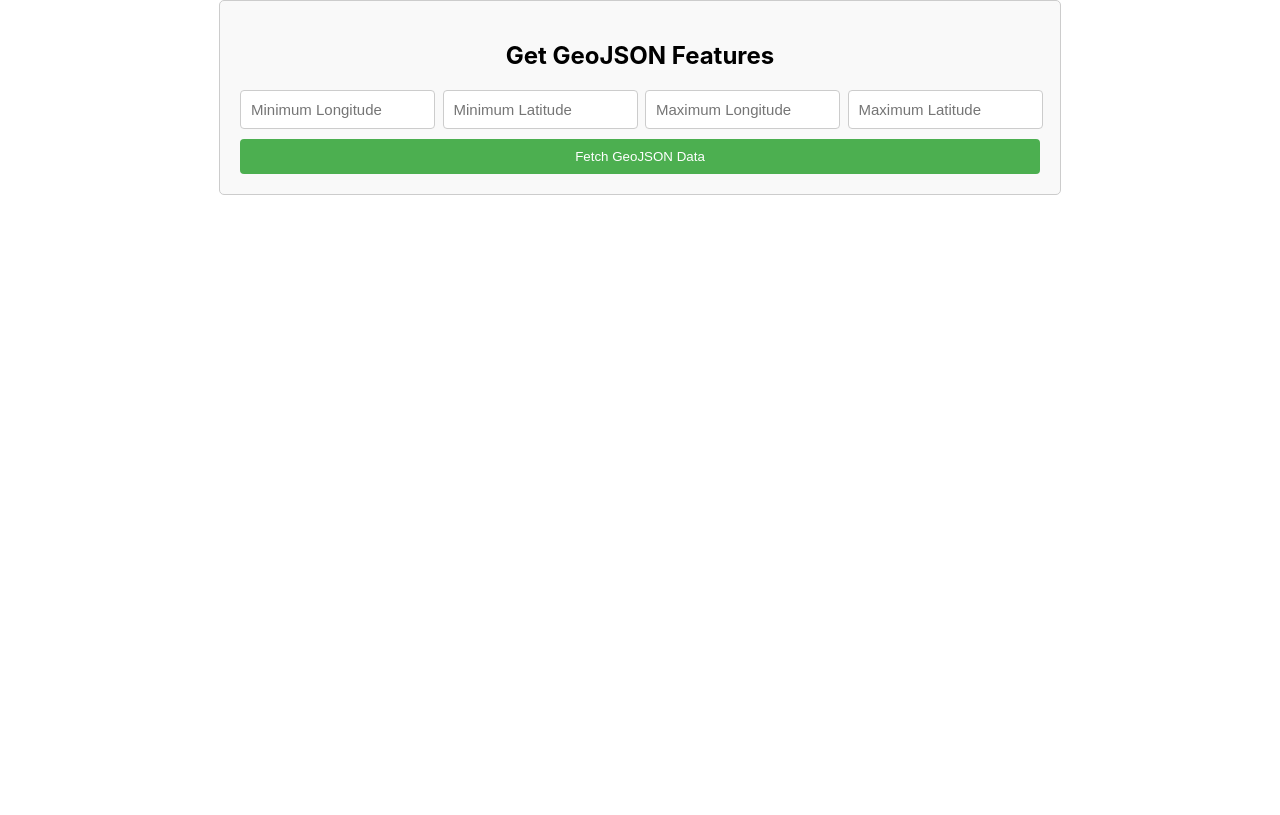
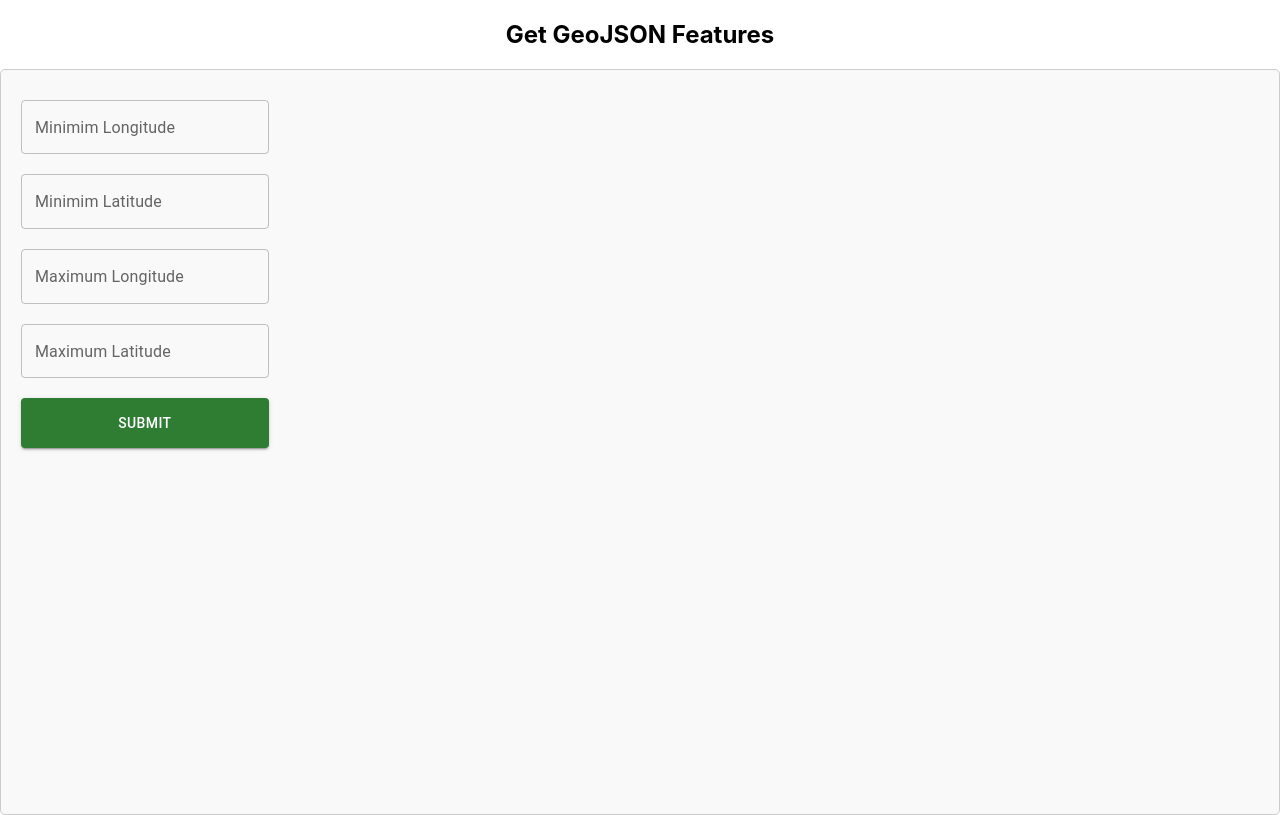
Before and after one commit to Rania-kh/geo-json-fetch, a React (Create React App) app: page / in a window 1280 px wide. Built offline with nearby package versions, Linux system fonts and the light colour scheme.

Commit message:
add formik and yup for validation

```diff
--- a/src/App.css
+++ b/src/App.css
@@ -32,6 +32,7 @@
   from {
     transform: rotate(0deg);
   }
+
   to {
     transform: rotate(360deg);
   }
--- a/src/components/GeolocationBox.css
+++ b/src/components/GeolocationBox.css
@@ -1,32 +1,46 @@
 .geolocation-box {
-    max-width: 800px;
-    margin: 0 auto;
+    display: flex;
+    flex-direction: row;
+    gap: 10px;
+    max-width: 100%;
+    justify-content: space-between;
     padding: 20px;
     border: 1px solid #ccc;
     border-radius: 5px;
     background-color: #f9f9f9;
+    min-height: 88vh;
 }
 
 h2 {
     text-align: center;
 }
+
 .error-message {
     color: red;
     margin-top: 10px;
     font-size: 14px;
-  }
+}
+
+.form {
+    display: flex;
+    flex-direction: column;
+    margin-top: 10px;
+    gap: 20px;
+}
 
 .form-container {
-    display: flex;
-    gap: 10px;
+    width: 20%;
     margin-bottom: 10px;
 }
 
+.json-box {
+    max-width: 60%;
+    text-align: left;
+}
+
 input[type="text"] {
-    width: 90%;
-    padding: 10px;
     font-size: 15px;
-    border: 1px solid #ccc;
+    /* border: 1px solid #ccc; */
     border-radius: 4px;
 }
 
@@ -37,7 +51,8 @@ button {
     border: none;
     border-radius: 4px;
     cursor: pointer;
-    width: 100%;
+    width: 96%;
+    margin-left: 0.3rem;
 }
 
 button:hover {
--- a/src/components/GeolocationBox.tsx
+++ b/src/components/GeolocationBox.tsx
@@ -1,24 +1,20 @@
+import { Button } from "@mui/material";
+import { Form, Formik } from "formik";
 import { FeatureCollection, GeoJsonProperties, Geometry } from "geojson";
 import { useState } from "react";
 import { Address } from "../interfaces/map";
 import { fetchGeoJSONData } from "../utils/mapApi";
+import { locationValidationSchema } from "../utils/validations";
 import './GeolocationBox.css';
-import { TextInput } from "./TextInput";
-
+import TextInput from "./TextInput";
 
 function GeolocationBox() {
     const [geoJSONData, setGeoJSONData] = useState<FeatureCollection<Geometry, GeoJsonProperties> | null>(null);
     const [error, setError] = useState<string | null>(null);
-    const [address, setAddress] = useState<Address>({
-        min_lon: '',
-        min_lat: '',
-        max_lon: '',
-        max_lat: ''
-    });
 
-    const fetchGeoJSONDataHandler = async (): Promise<void> => {
+    const handleSubmit = async (values: Address): Promise<void> => {
         try {
-            const { min_lon, min_lat, max_lon, max_lat } = address;
+            const { min_lon, min_lat, max_lon, max_lat } = values;
             const geoJSONData = await fetchGeoJSONData(min_lon, min_lat, max_lon, max_lat);
             setGeoJSONData(geoJSONData);
             setError(null);
@@ -28,25 +24,42 @@ function GeolocationBox() {
         }
     };
 
-    const updateAddressField = (field: keyof Address) => (e: React.ChangeEvent<HTMLInputElement>) => {
-        const { value } = e.currentTarget;
-        setAddress(prevAddress => ({ ...prevAddress, [field]: value }));
+    const initialValues: Address = {
+        min_lon: '',
+        min_lat: '',
+        max_lon: '',
+        max_lat: '',
     };
 
     return (
-        <div className="geolocation-box">
+        <div>
             <h2>Get GeoJSON Features</h2>
-            <form>
+            <div className="geolocation-box">
                 <div className="form-container">
-                    <TextInput field="min_lon" onChange={updateAddressField} placeholder="Minimum Longitude" value={address.min_lon} />
-                    <TextInput field="min_lat" onChange={updateAddressField} placeholder="Minimum Latitude" value={address.min_lat} />
-                    <TextInput field="max_lon" onChange={updateAddressField} placeholder="Maximum Longitude" value={address.max_lon} />
-                    <TextInput field="max_lat" onChange={updateAddressField} placeholder="Maximum Latitude" value={address.max_lat} />
+                    <Formik initialValues={initialValues} validationSchema={locationValidationSchema} onSubmit={handleSubmit}>
+                        {/* <div className="form">
+                        </div> */}
+                        {({ isSubmitting }) => (
+                            <Form>
+                                <div className="form">
+                                    {/* Use the TextInput component */}
+                                    <TextInput label="Minimim Longitude" name="min_lon" placeholder="-122.4313" />
+                                    <TextInput label="Minimim Latitude" name="min_lat" placeholder="37.7749" />
+                                    <TextInput label="Maximum Longitude" name="max_lon" placeholder="-122.4088" />
+                                    <TextInput label="Maximum Latitude" name="max_lat" placeholder="37.7889" />
+                                    <Button type="submit" disabled={isSubmitting} variant="contained" color="success" fullWidth sx={{ height: 50 }}>
+                                        Submit
+                                    </Button>
+                                </div>
+                            </Form>
+                        )}
+                    </Formik>
+                    {error && <div className="error-message">Error: {error}</div>}
                 </div>
-            </form>
-            <button onClick={fetchGeoJSONDataHandler}>Fetch GeoJSON Data</button>
-            {geoJSONData && <pre>{JSON.stringify(geoJSONData, null, 2)}</pre>}
-            {error && <div className="error-message">Error: {error}</div>}
+                <div className="json-box">
+                    {geoJSONData && <pre>{JSON.stringify(geoJSONData, null, 2)}</pre>}
+                </div>
+            </div>
         </div>
     );
 }
--- a/src/components/TextInput.tsx
+++ b/src/components/TextInput.tsx
@@ -1,21 +1,28 @@
-import { FC } from "react";
+// TextInput.tsx
 
-interface Props {
-    value: string
-    placeholder: string
-    field: string
-    onChange: Function
-}
-export const TextInput: FC<Props> = (props) => {
+import { TextField, TextFieldProps } from '@mui/material';
+import { FieldAttributes, useField } from 'formik';
+import React from 'react';
+
+type TextInputProps = {
+    label: string;
+} & FieldAttributes<{}> & TextFieldProps;
+
+const TextInput: React.FC<TextInputProps> = ({ label, ...props }) => {
+    const [field, meta] = useField(props);
+
     return (
         <div>
-            <input
-                value={props.value}
-                placeholder={props.placeholder}
-                onChange={props.onChange(props.field)}
-                id={props.field}
-                type={'text'}
+            <TextField
+                {...field}
+                {...props}
+                label={label}
+                error={meta.touched && !!meta.error}
+                helperText={meta.touched && meta.error}
+                fullWidth
             />
         </div>
-    )
-}
+    );
+};
+
+export default TextInput;
--- /dev/null
+++ b/src/utils/validations.js
@@ -0,0 +1,9 @@
+import * as Yup from "yup";
+
+
+export const locationValidationSchema = Yup.object({
+    min_lon: Yup.string().required("Minimim Longitude is required"),
+    min_lat: Yup.string().required("Minimim Latitude is required"),
+    max_lon: Yup.string().required("Maximum Longitude is required"),
+    max_lat: Yup.string().required("Maximum Latitude is required"),
+});
```
Also changed, not shown: package.json (+8 -1 lines), 1 other file (tests, documents, lock files or other folders).
